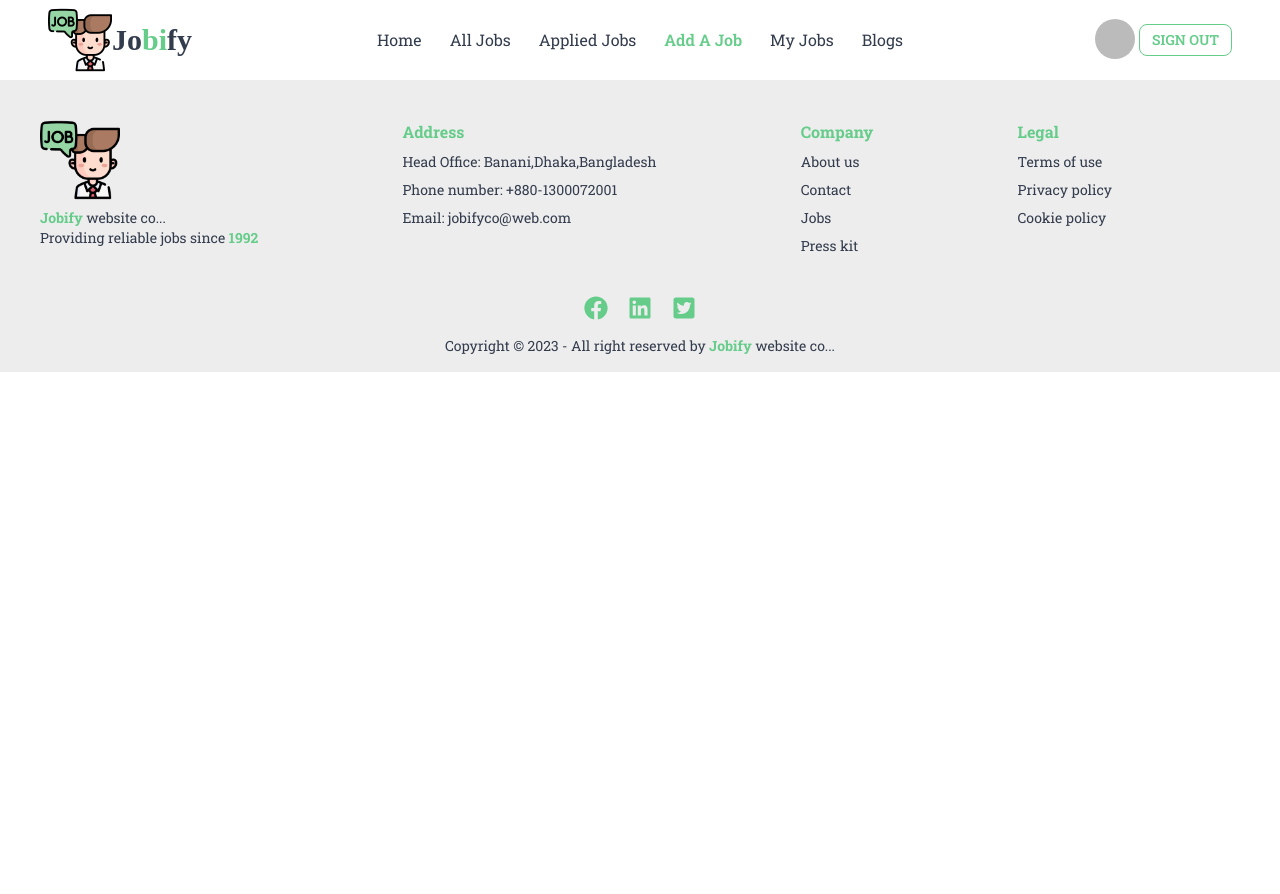
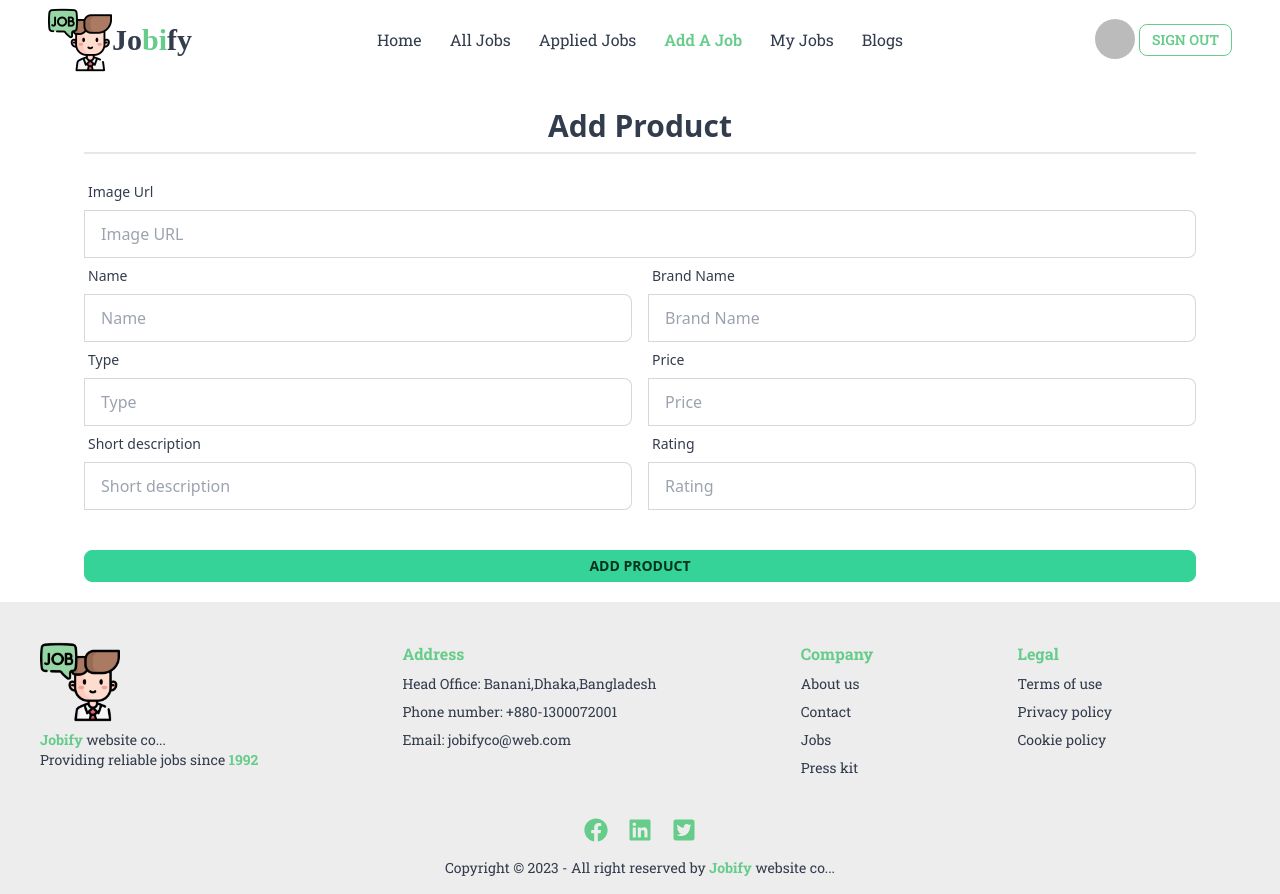
Before and after one commit to tamzid74/jobify, a React (Vite) app: page /addajob in a window 1280 px wide. Before the commit the page ends 800 px from the top, so only its background shows below. Built offline with nearby package versions, Linux system fonts and the light colour scheme; no server answers; sample sign-in values are in the browser's storage; a web font is replaced by a local one.

Commit message:
install sweet alert and created from page for added job

```diff
--- a/package.json
+++ b/package.json
@@ -23,7 +23,8 @@
     "react-router-dom": "^6.18.0",
     "react-slick": "^0.29.0",
     "slick-carousel": "^1.8.1",
-    "sort-by": "^1.2.0"
+    "sort-by": "^1.2.0",
+    "sweetalert2": "^11.9.0"
   },
   "devDependencies": {
     "@types/react": "^18.2.15",
--- a/src/Pages/AddAJob.jsx
+++ b/src/Pages/AddAJob.jsx
@@ -1,11 +1,165 @@
-
+import Swal from "sweetalert2";
 
 const AddAJob = () => {
-    return (
-        <div>
+    const handleAdd = (e) => {
+        e.preventDefault();
+        const form = e.target;
+        const photo = form.photo.value;
+        const name = form.name.value;
+        const brandName = form.brandName.value;
+        const price = form.price.value;
+        const type = form.type.value;
+        const shortDescription = form.shortDescription.value;
+        const rating = form.rating.value;
+        const newProduct = {
+          photo,
+          name,
+          brandName,
+          price,
+          type,
+          shortDescription,
+          rating,
+        };
+        console.log(newProduct);
 
+        fetch('https://tec-zone-shop-server.vercel.app/products',{
+            method:'POST',
+            headers:{
+                "content-type":"application/json"
+            },
+            body:JSON.stringify(newProduct)
+        })
+        .then(res=>res.json())
+        .then(data => {
+            console.log(data)
+            if(data.insertedId){
+                Swal.fire({
+                    title: 'Success!',
+                    text: 'Product added successfully',
+                    icon: 'success',
+                    confirmButtonText: 'Cool'
+                  })
+                  form.reset()
+            }
+        })
+      };
+  return (
+    <div className="max-w-6xl mx-auto p-5">
+      <h1 className="text-3xl text-center font-extrabold mb-5 border-b-2 p-2">
+        Add Product
+      </h1>
+      <form onSubmit={handleAdd}>
+        {/* {row-1} */}
+        <div className="md:flex gap-4">
+          <div className="form-control w-full">
+            <label className="label">
+              <span className="label-text">Image Url</span>
+            </label>
+            <label className="input-group">
+              <input
+                type="text"
+                placeholder="Image URL"
+                name="photo"
+                className="input input-bordered w-full"
+              />
+            </label>
+          </div>
         </div>
-    );
+        {/* {row-2} */}
+        <div className="md:flex gap-4">
+          <div className="form-control md:w-1/2">
+            <label className="label">
+              <span className="label-text">Name</span>
+            </label>
+            <label className="input-group">
+              <input
+                type="text"
+                placeholder="Name"
+                name="name"
+                className="input input-bordered w-full"
+              />
+            </label>
+          </div>
+          <div className="form-control md:w-1/2">
+            <label className="label">
+              <span className="label-text">Brand Name</span>
+            </label>
+            <label className="input-group">
+              <input
+                type="text"
+                placeholder="Brand Name"
+                name="brandName"
+                className="input input-bordered w-full"
+              />
+            </label>
+          </div>
+        </div>
+        {/* {row-3} */}
+        <div className="md:flex gap-4">
+          <div className="form-control md:w-1/2">
+            <label className="label">
+              <span className="label-text">Type</span>
+            </label>
+            <label className="input-group">
+              <input
+                type="text"
+                placeholder="Type"
+                name="type"
+                className="input input-bordered w-full"
+              />
+            </label>
+          </div>
+          <div className="form-control md:w-1/2">
+            <label className="label">
+              <span className="label-text">Price</span>
+            </label>
+            <label className="input-group">
+              <input
+                type="text"
+                placeholder="Price"
+                name="price"
+                className="input input-bordered w-full"
+              />
+            </label>
+          </div>
+        </div>
+        {/* {row-4} */}
+        <div className="md:flex gap-4">
+          <div className="form-control md:w-1/2">
+            <label className="label">
+              <span className="label-text">Short description</span>
+            </label>
+            <label className="input-group">
+              <input
+                type="text"
+                placeholder="Short description"
+                name="shortDescription"
+                className="input input-bordered w-full"
+              />
+            </label>
+          </div>
+          <div className="form-control md:w-1/2">
+            <label className="label">
+              <span className="label-text">Rating</span>
+            </label>
+            <label className="input-group">
+              <input
+                type="text"
+                placeholder="Rating"
+                name="rating"
+                className="input input-bordered w-full"
+              />
+            </label>
+          </div>
+        </div>
+        <input
+          className="btn btn-success btn-sm w-full mt-10"
+          type="submit"
+          value="Add Product"
+        />
+      </form>
+    </div>
+  );
 };
 
 export default AddAJob;
--- a/src/Routes/Private.jsx
+++ b/src/Routes/Private.jsx
@@ -13,7 +13,7 @@ const PrivateRoutes = ({ children }) => {
       </div>
     );
   }
-  if (user) {
+  if (user?.email) {
     return children;
   }
   return <Navigate state={location.pathname} to="/login"></Navigate>;
--- a/src/index.css
+++ b/src/index.css
@@ -1,5 +1,5 @@
 @import url("https://fonts.googleapis.com/css2?family=Roboto+Slab:wght@400;500;600;700;800&display=swap");
-@import url('https://fonts.googleapis.com/css2?family=Edu+TAS+Beginner:wght@400;500;600;700&display=swap');
+@import url("https://fonts.googleapis.com/css2?family=Edu+TAS+Beginner:wght@400;500;600;700&display=swap");
 @tailwind base;
 @tailwind components;
 @tailwind utilities;
```
Also changed, not shown: 1 other file (tests, documents, lock files or other folders).
